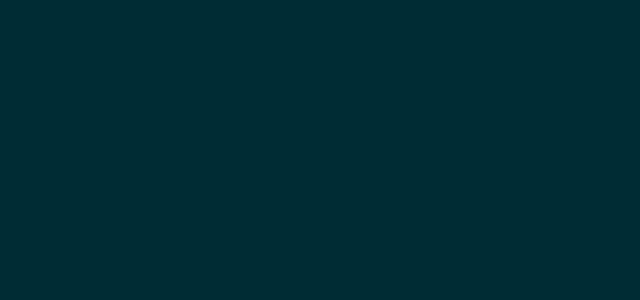
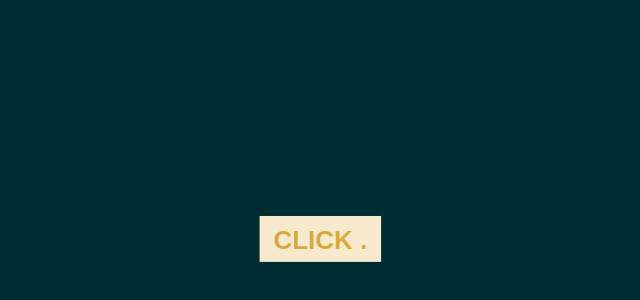
Before and after one commit to click8community/cafe_la_miriaj_final-, a React (Vite) app: page / in a window 1280 px wide. Shown: the part 2357-2657 px from the top of the page, without its empty margins (173-813 px from the left). Built offline with nearby package versions, Linux system fonts and the light colour scheme.

Commit message:
Change cafe exploration instruction to click

```diff
--- a/src/App.tsx
+++ b/src/App.tsx
@@ -1482,6 +1482,15 @@ function ExploreCafeExperience({
         </div>
       )}
 
+      {!detailZone && (
+        <div
+          className="explore-cafe-instruction-replacement"
+          aria-label="Click. Explore. Experience."
+        >
+          CLICK .
+        </div>
+      )}
+
       {activeZone && !detailZone && (
         <aside
           id="explore-cafe-zone-description"
--- a/src/styles.css
+++ b/src/styles.css
@@ -1459,6 +1459,27 @@ button {
   inset: 0;
   z-index: 4;
   pointer-events: none;
+}
+
+.explore-cafe-instruction-replacement {
+  position: absolute;
+  top: 166px;
+  left: 584px;
+  z-index: 5;
+  display: flex;
+  width: 164px;
+  height: 62px;
+  align-items: center;
+  justify-content: center;
+  background: #f7eacc;
+  color: #d9a940;
+  font-family: Arial, Helvetica, sans-serif;
+  font-size: 35px;
+  font-weight: 700;
+  letter-spacing: 0;
+  line-height: 1;
+  pointer-events: none;
+  text-transform: uppercase;
 }
 
 .explore-cafe-zone {
@@ -1768,7 +1789,8 @@ button {
 }
 
 .explore-cafe-experience.is-dissolving .explore-cafe-zone-map,
-.explore-cafe-experience.is-dissolving .explore-cafe-zone-card {
+.explore-cafe-experience.is-dissolving .explore-cafe-zone-card,
+.explore-cafe-experience.is-dissolving .explore-cafe-instruction-replacement {
   animation: none;
   opacity: 0;
   transition: opacity 120ms ease;
```
Also changed, not shown: tools/qa-site.mjs (+7 -0 lines).
